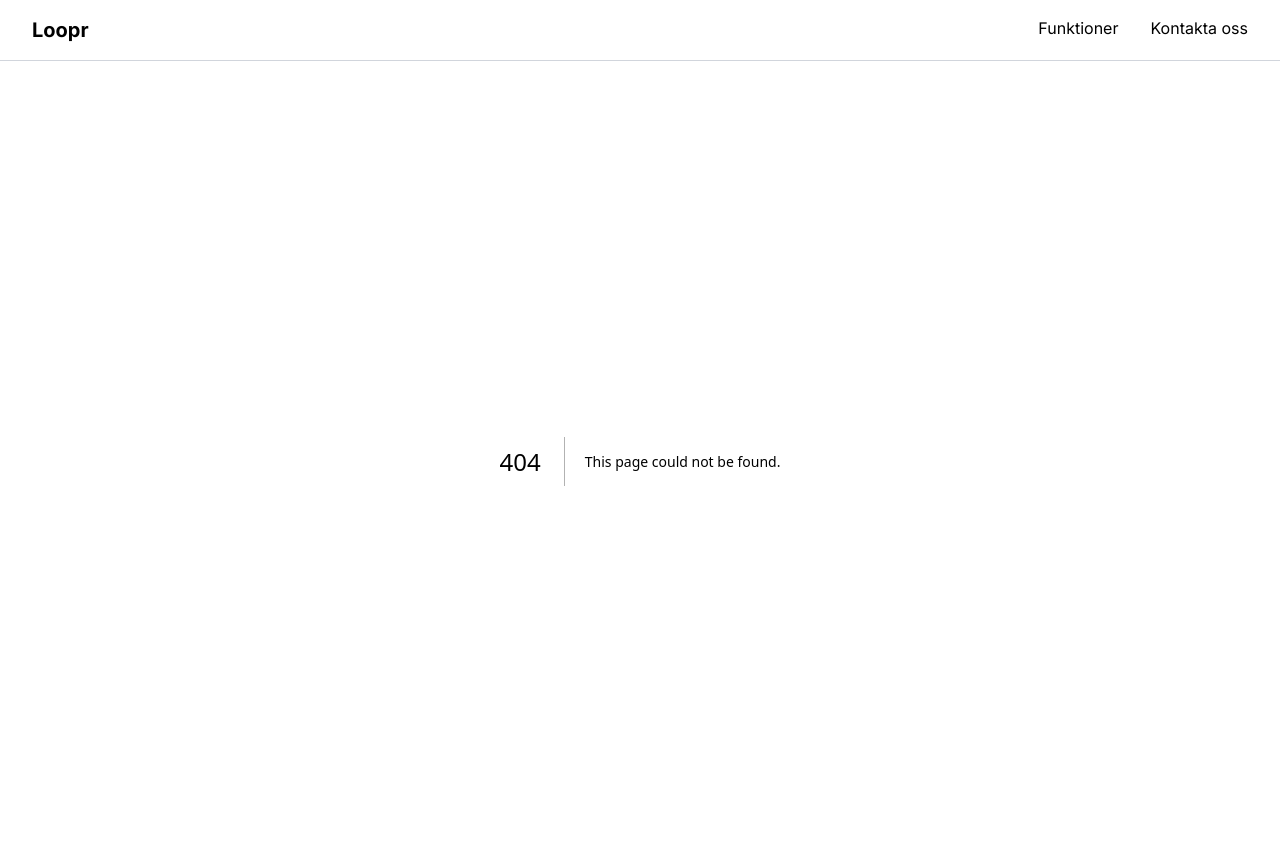
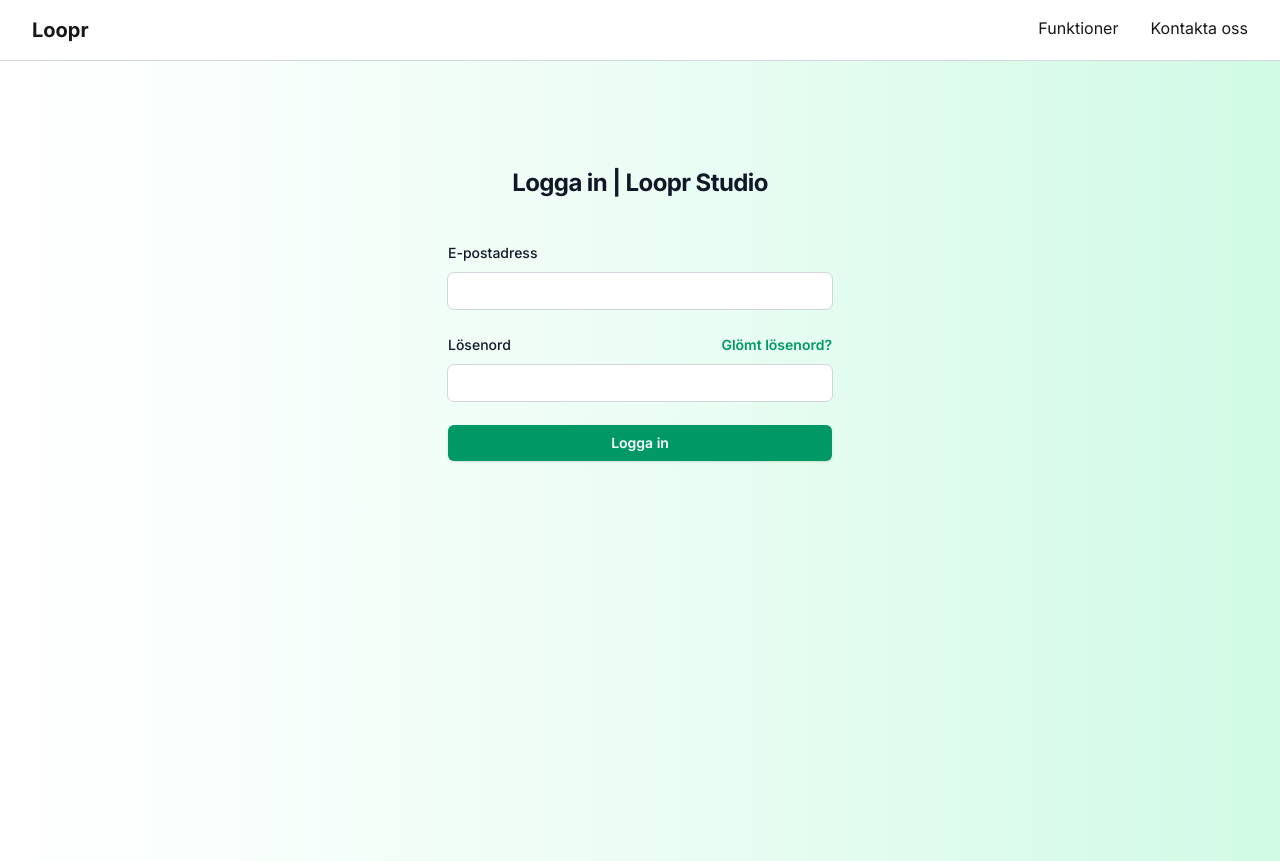
Before and after one commit to maxjvjohansson/loopr-web, a Next.js app: page /studio in a window 1280 px wide. Before the commit this address had no page. Built offline with nearby package versions, Linux system fonts and the light colour scheme.

Commit message:
Add: Login form to studiopage

```diff
--- a/src/app/admin/page.tsx
+++ /dev/null
@@ -1,7 +0,0 @@
-export default function AdminPage() {
-  return (
-    <section>
-      <h1>Loopr Studio</h1>
-    </section>
-  );
-}
--- /dev/null
+++ b/src/app/studio/page.tsx
@@ -0,0 +1,5 @@
+import Login from "@/components/Login/Login";
+
+export default function AdminPage() {
+  return <Login />;
+}
--- /dev/null
+++ b/src/components/Login/Login.tsx
@@ -0,0 +1,78 @@
+export default function Login() {
+  return (
+    <section className="h-screen bg-gradient-to-r from-white via-emerald-50 to-emerald-100 px-8 py-16">
+      <div className="sm:mx-auto sm:w-full sm:max-w-sm">
+        <h2 className="mt-10 text-center text-2xl/9 font-bold tracking-tight text-gray-900">
+          Logga in | Loopr Studio
+        </h2>
+      </div>
+
+      <div className="mt-10 sm:mx-auto sm:w-full sm:max-w-sm">
+        <form action="#" method="POST" className="space-y-6">
+          <div>
+            <label
+              htmlFor="email"
+              className="block text-sm/6 font-medium text-gray-900"
+            >
+              E-postadress
+            </label>
+            <div className="mt-2">
+              <input
+                id="email"
+                name="email"
+                type="email"
+                autoComplete="email"
+                required
+                className="block w-full rounded-md bg-white px-3 py-1.5 text-base text-gray-900
+                           outline-1 outline-gray-300 placeholder:text-gray-400
+                           focus:outline-2 focus:outline-emerald-500"
+              />
+            </div>
+          </div>
+
+          <div>
+            <div className="flex items-center justify-between">
+              <label
+                htmlFor="password"
+                className="block text-sm/6 font-medium text-gray-900"
+              >
+                Lösenord
+              </label>
+              <a
+                href="#"
+                className="text-sm font-semibold text-emerald-600 hover:text-emerald-500"
+              >
+                Glömt lösenord?
+              </a>
+            </div>
+
+            <div className="mt-2">
+              <input
+                id="password"
+                name="password"
+                type="password"
+                autoComplete="current-password"
+                required
+                className="block w-full rounded-md bg-white px-3 py-1.5 text-base text-gray-900
+                           outline-1 outline-gray-300 placeholder:text-gray-400
+                           focus:outline-2 focus:outline-emerald-500"
+              />
+            </div>
+          </div>
+
+          <div>
+            <button
+              type="submit"
+              className="flex w-full justify-center rounded-md bg-emerald-600 px-3 py-1.5
+                         text-sm/6 font-semibold text-white shadow-sm
+                         hover:bg-emerald-500 focus-visible:outline-2
+                         focus-visible:outline-offset-2 focus-visible:outline-emerald-600 cursor-pointer"
+            >
+              Logga in
+            </button>
+          </div>
+        </form>
+      </div>
+    </section>
+  );
+}
```
